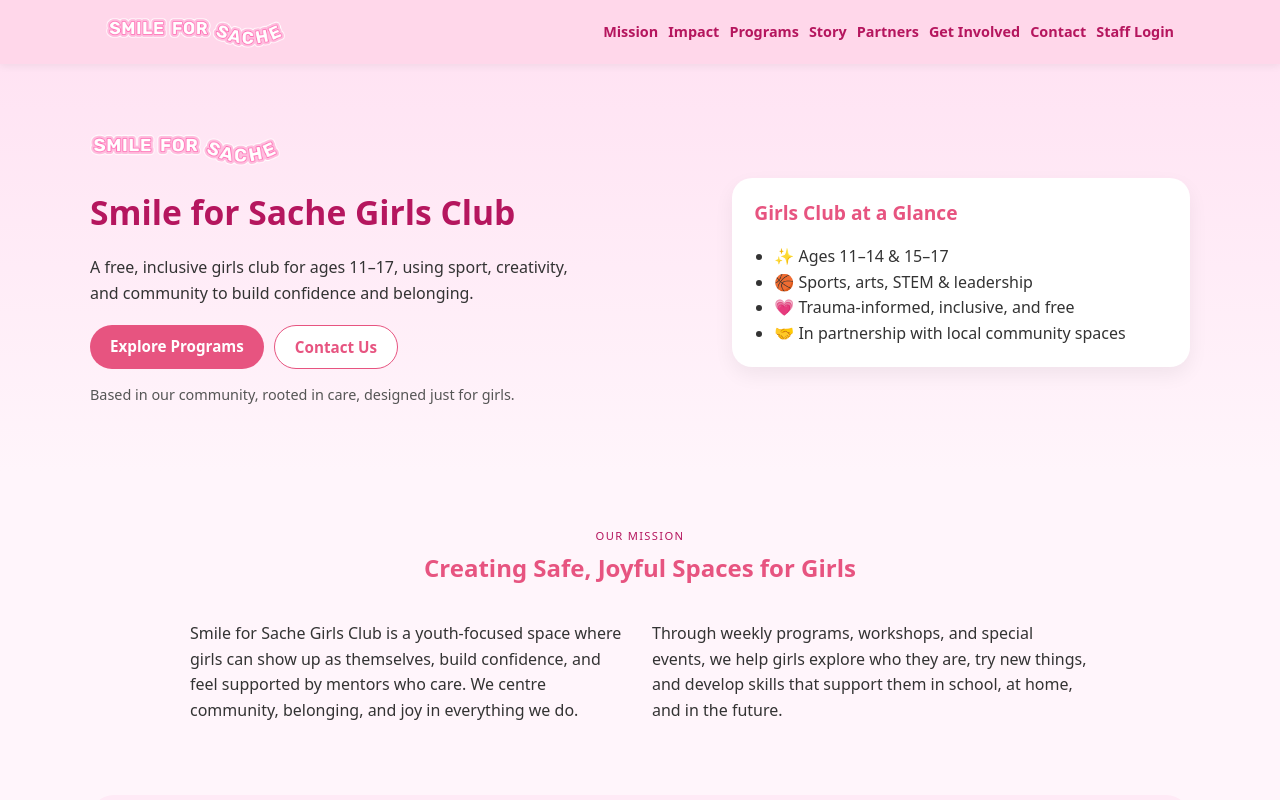
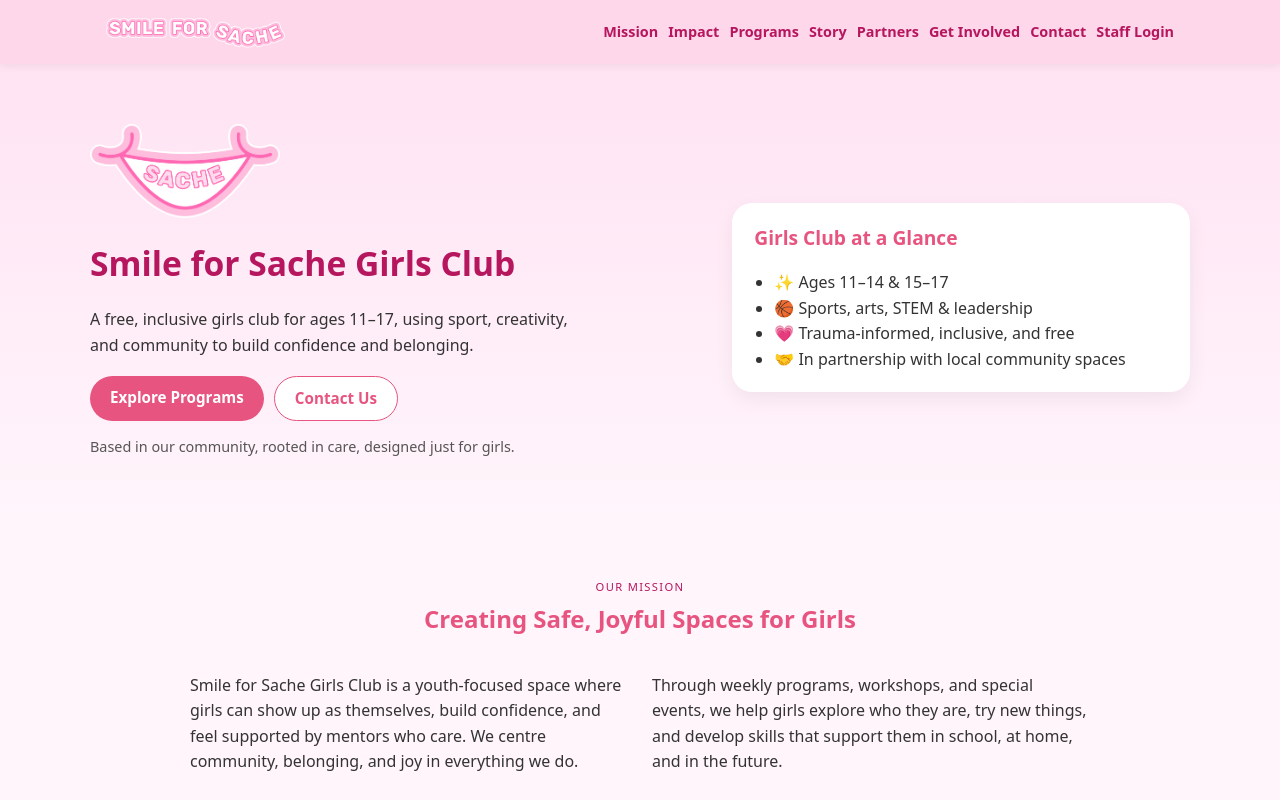
Before and after one commit to nafisaadamm03/Smile-for-Sach-Girls-Club, a plain HTML site: page index.html in a window 1280 px wide. Shown: the top 800 px of the page. Drawn offline with Linux system fonts and the light colour scheme.

Commit message:
Update index.html

```diff
--- a/index.html
+++ b/index.html
@@ -34,7 +34,7 @@
 
         <div class="hero-text">
             <!-- use the text logo here just to test -->
-            <img src="logo-text.png" alt="Smile Logo" class="hero-smile" />
+             <img src="logo-smile.png" alt="Smile Logo" class="hero-smile" />
 
             <h1>Smile for Sache Girls Club</h1>
             <p class="hero-tagline">
```
